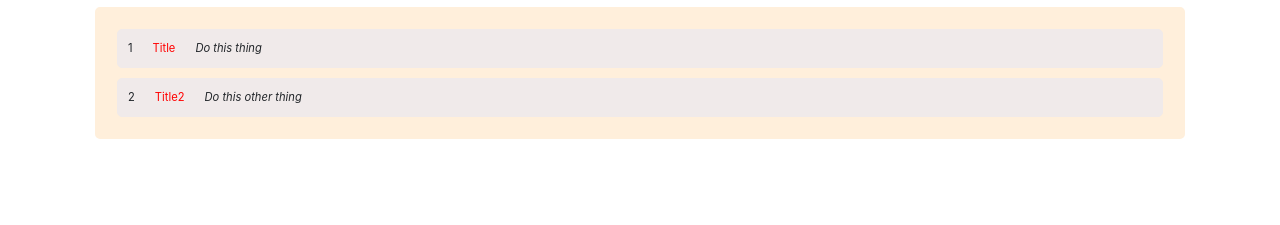
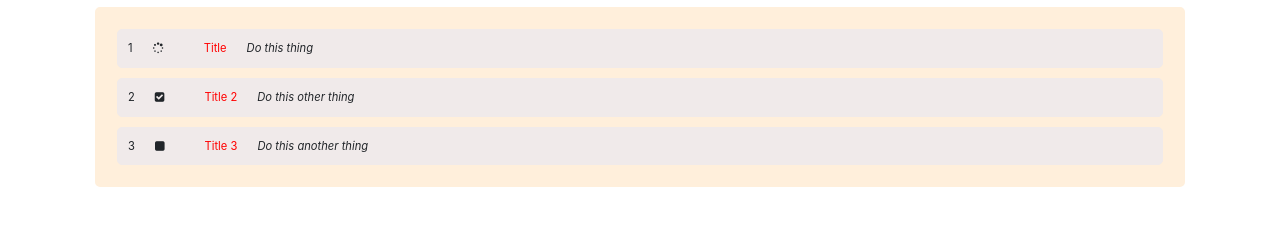
Before and after one commit to jpoffline/todo, a plain HTML site: page frontend/index.html in a window 1280 px wide. Shown: the part 51-276 px from the top of the page. Drawn offline with nearby package versions, Linux system fonts and the light colour scheme.

Commit message:
added status changers

```diff
--- a/frontend/index.html
+++ b/frontend/index.html
@@ -37,6 +37,7 @@
 
         <script src="js/data/sample.js"></script>
         <script src="js/data/data.js"></script>
+        <script src="js/components/icons.js"></script>
         <script src="js/components/todoitem.js"></script>
         <script src="js/main.js"></script>
 
--- /dev/null
+++ b/frontend/js/components/icons.js
@@ -0,0 +1,5 @@
+function genIcon(type){
+    var i = document.createElement("i");
+    i.setAttribute("class", "fa fa-" + type);
+    return(i)
+}
--- a/frontend/js/components/todoitem.js
+++ b/frontend/js/components/todoitem.js
@@ -1,17 +1,79 @@
+function todoItemStatusIcon( status){
+    if(status == "done"){
+        return(genIcon("check-square"))
+    } else if(status == "todo"){
+        return(genIcon("square"))
+    } else if(status == "doing"){
+        return(genIcon("spinner"))
+    }
+    return(status)
+}
+
+function todoItemStatusComponent(id, status){
+    var component = document.createElement("span");
+    component.setAttribute("id", id)
+    component.classList.add(status)
+    component.appendChild(todoItemStatusIcon(status))
+    component.classList.add("todoitemstatus");
+
+    component.setAttribute("onclick", "cycleItemStatus(this.id)")
+    return(component)
+}
+
+function todoItemIdComponent(id){
+    var compid = document.createElement("span");
+    compid.innerHTML = id;
+    return(compid)
+}
+
+function todoItemTitleComponent(title){
+    var comp = document.createElement("span");
+    comp.innerHTML = title;
+    comp.classList.add("todoitemtitle")
+    return(comp)
+}
+
+function todoItemBodyComponent(body){
+    var compbody = document.createElement("span");
+    compbody.innerHTML = body;
+    compbody.classList.add("todoitembody");
+    return(compbody)
+}
+
 function todoItemComponent(todoitem){
     var comp = document.createElement("div");
     comp.classList.add("todoitem");
-    var compid = document.createElement("span");
-    var comptitle = document.createElement("span");
-    var compbody = document.createElement("span");
-    comptitle.classList.add("todoitemtitle");
-    compbody.classList.add("todoitembody");
+    comp.setAttribute("id", "todo-" + todoitem.id)
 
-    comptitle.innerHTML = todoitem.title;
-    compbody.innerHTML = todoitem.body;
-    compid.innerHTML = todoitem.id;
-    comp.appendChild(compid);
-    comp.appendChild(comptitle);
-    comp.appendChild(compbody);
+    comp.appendChild(todoItemIdComponent(todoitem.id));
+    comp.appendChild(todoItemStatusComponent("todo-" + todoitem.id + "-status", todoitem.status))
+    comp.appendChild(todoItemTitleComponent(todoitem.title));
+    comp.appendChild(todoItemBodyComponent(todoitem.body));
+
     return(comp)
 }
+
+
+function cycleItemStatus(id){
+
+    comp = document.getElementById(id)
+    currentStatusList = comp.classList
+    if(currentStatusList.contains("doing")){
+        crntStatus = "doing"
+        newStatus = "done"
+    } else if(currentStatusList.contains("done")){
+        crntStatus = "done"
+        newStatus = "todo"
+    }else if(currentStatusList.contains("todo")){
+        crntStatus = "todo"
+        newStatus = "doing"
+    }
+
+    comp.replaceChild(todoItemStatusIcon(newStatus), comp.childNodes[0])
+    comp.classList.remove(crntStatus)
+    comp.classList.add(newStatus)
+
+    console.log(comp)
+
+
+}
--- a/frontend/js/data/sample.js
+++ b/frontend/js/data/sample.js
@@ -8,9 +8,15 @@ var SAMPLEDATA = {
         },
         {
             'id':2,
-            'title':'Title2',
+            'title':'Title 2',
             'body':'Do this other thing',
             'status':'done'
+        },
+        {
+            'id':3,
+            'title':'Title 3',
+            'body':'Do this another thing',
+            'status':'todo'
         }
     ]
 }
--- a/frontend/style.css
+++ b/frontend/style.css
@@ -114,6 +114,11 @@ body{
     font-style: italic;
   }
 
+  .todoitemstatus{
+    margin: 10px;
+    padding: 10px;
+  }
+
   #todoitems{
     background:rgb(255, 239, 219);
     border: 2px solid rgb(255, 239, 219);
```
Also changed, not shown: 1 other file.
